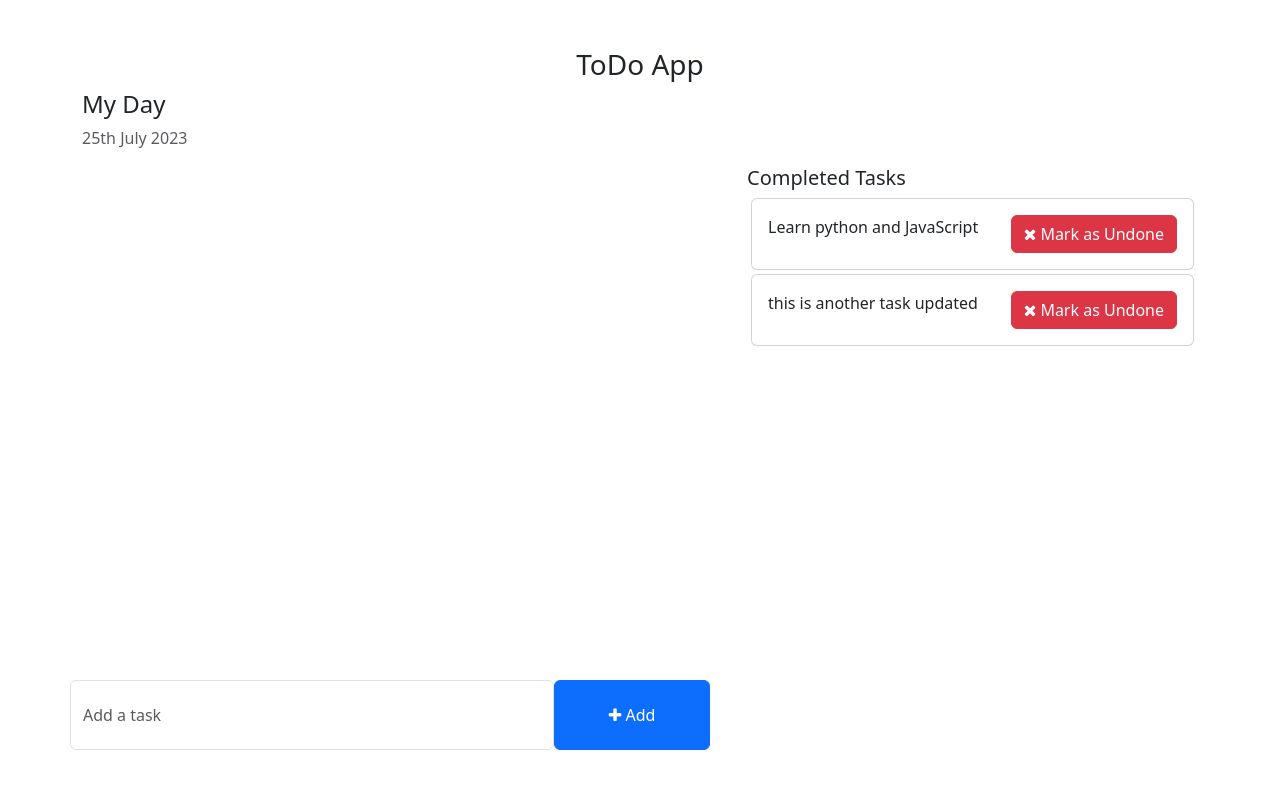
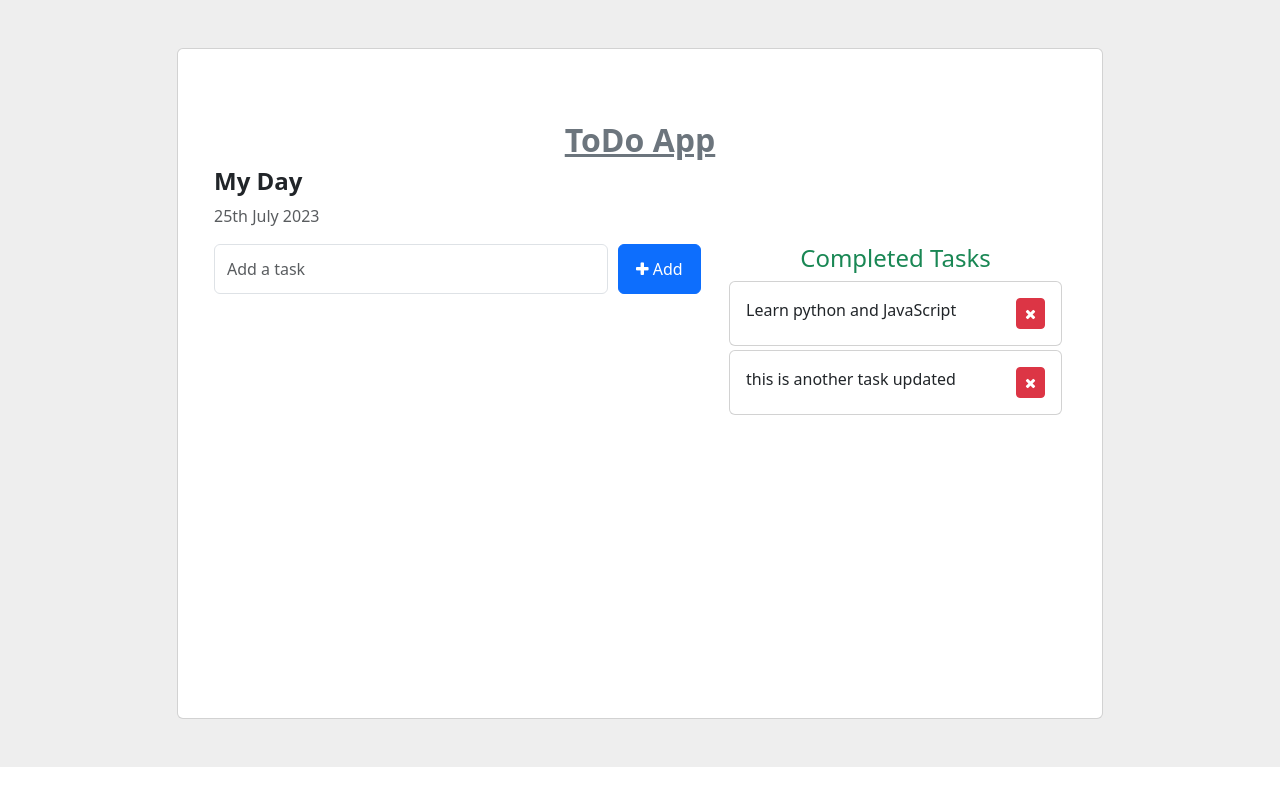
Before and after one commit to Shovon-Mufrid/ToDo-List-Daily-Tasks, a Django app: page / in a window 1280 px wide. Run offline with Django 4.2, Linux system fonts and the light colour scheme; data comes from the database, SQL or seed files in the repository; both versions use the stored data as it was after the commit.

Commit message:
Task Format

```diff
--- a/templates/home.html
+++ b/templates/home.html
@@ -1,53 +1,115 @@
 <!DOCTYPE html>
 <html lang="en">
   <head>
-    <meta charset="UTF-8">
-    <meta http-equiv="X-UA-Compatible" content="IE=edge">
-    <meta name="viewport" content="width=device-width, initial-scale=1.0">
+    <meta charset="UTF-8" />
+    <meta http-equiv="X-UA-Compatible" content="IE=edge" />
+    <meta name="viewport" content="width=device-width, initial-scale=1.0" />
     <title>TODO LIST - Home</title>
 
     <!-- Bootstrap -->
-    <link href="https://cdn.jsdelivr.net/npm/bootstrap@5.3.0-alpha1/dist/css/bootstrap.min.css" rel="stylesheet" integrity="sha384-GLhlTQ8iRABdZLl6O3oVMWSktQOp6b7In1Zl3/Jr59b6EGGoI1aFkw7cmDA6j6gD" crossorigin="anonymous">
-    <script src="https://cdn.jsdelivr.net/npm/bootstrap@5.3.0-alpha1/dist/js/bootstrap.bundle.min.js" integrity="sha384-w76AqPfDkMBDXo30jS1Sgez6pr3x5MlQ1ZAGC+nuZB+EYdgRZgiwxhTBTkF7CXvN" crossorigin="anonymous"></script>
+    <link
+      href="https://cdn.jsdelivr.net/npm/bootstrap@5.3.0-alpha1/dist/css/bootstrap.min.css"
+      rel="stylesheet"
+      integrity="sha384-GLhlTQ8iRABdZLl6O3oVMWSktQOp6b7In1Zl3/Jr59b6EGGoI1aFkw7cmDA6j6gD"
+      crossorigin="anonymous"
+    />
+    <script
+      src="https://cdn.jsdelivr.net/npm/bootstrap@5.3.0-alpha1/dist/js/bootstrap.bundle.min.js"
+      integrity="sha384-w76AqPfDkMBDXo30jS1Sgez6pr3x5MlQ1ZAGC+nuZB+EYdgRZgiwxhTBTkF7CXvN"
+      crossorigin="anonymous"
+    ></script>
     <!-- Font Awesome Icons -->
-    <link rel="stylesheet" href="https://cdnjs.cloudflare.com/ajax/libs/font-awesome/4.7.0/css/font-awesome.min.css">
+    <link
+      rel="stylesheet"
+      href="https://cdnjs.cloudflare.com/ajax/libs/font-awesome/4.7.0/css/font-awesome.min.css"
+    />
 
     <style>
-        .form-control{
-        padding: 1.375rem .75rem !important;
+      .form-control {
+        padding: 1.375rem 0.75rem !important;
       }
     </style>
   </head>
   <body>
+    <section class="vh-200" style="background-color: #eee">
+      <div class="container py-5">
+        <div class="row d-flex justify-content-center align-items-center h-100">
+          <div class="col col-lg-10 col-xl-10">
+            <div class="card rounded-2">
+              <div class="card-body p-4">
                 <div class="container">
-        <h3 class="pt-5 text-center">ToDo App</h3>
-        <div class="row">
-            <h4>My Day</h4>
+                  <h2 class="pt-5 text-center text-decoration-underline text-secondary"><b> ToDo App</b></h2>
+                  <div class="row " >
+                    <h4 class="text-dark"><b> My Day</b></h4>
                     <p class="text-muted">{% now "jS F Y" %}</p>
-            <div class="col-md-7 col-lg-7" style="height: 450px; overflow: scroll;">
+                    <div
+                      class="col-md-7 col-lg-7 "
+                      style="height: 450px; overflow: scroll;">
+                      <!-- To Do Form -->
+                      <form class="row row-cols-lg-auto g-3 justify-content align-items-center mb-4 pb-2" action="{% url 'addTask' %}" method="POST">
+                        {% csrf_token %}
+                        <div class="col-12">
+                            <div class="form-group">
+                            <span style="display: flex">
+                                <input
+                                type="text"
+                                name="task"
+                                class="form-control"
+                                placeholder="Add a task"
+                                style="width: 500px; height:50px; margin-right: 10px;"
+
+                                />
+                                <button
+                                type="submit"
+                                class="btn btn-primary"
+                                style="width: 100px; height:50px;"
+                                >
+                                <i class="fa fa-plus"></i> Add
+                                </button>
+                            </span>
+                            </div>
+                        </div>
+                      </form>
+
                       <!-- List of all the tasks for the day -->
                       {% for task in tasks %}
-                <div class="card m-1">
-                    <div class="card-body">
+                      <div class="card mb-3">
+                        <div class="card-body bg-light ">
                           {{ task.task }}
-                        <span style="position: relative; float: right;">
-                            <a href="{% url 'mark_as_done' task.pk %}" class="btn btn-success"><i class="fa fa-check"></i> Mark as Done</a>
-                            <a href="{% url 'delete_task' task.id %}" class="btn btn-danger"><i class="fa fa-trash"></i></a>
-                            <a href="{% url 'edit_task' task.id %}" class="btn btn-primary"><i class="fa fa-pencil"></i></a>
+                          <span style="position: relative; float: right">
+                            <a
+                              href="{% url 'mark_as_done' task.pk %}"
+                              class="btn btn-success btn-sm"
+                              ><i class="fa fa-check"></i
+                            ></a>
+                            <a
+                              href="{% url 'delete_task' task.id %}"
+                              class="btn btn-danger btn-sm"
+                              ><i class="fa fa-trash"></i
+                            ></a>
+                            <a
+                              href="{% url 'edit_task' task.id %}"
+                              class="btn btn-primary btn-sm"
+                              ><i class="fa fa-pencil"></i
+                            ></a>
                           </span>
                         </div>
                       </div>
                       {% endfor %}
                     </div>
-            <div class="col-md-5 col-lg-5">
-                <h5>Completed Tasks</h5>
+                    <div class="col-md-5 col-lg-5" >
+                      <h4 class="text-center text-success">Completed Tasks</h4>
                       <!-- List of all the tasks that have completed -->
                       {% for task in completed_tasks %}
-                <div class="card m-1">
+                      <div class="card m-1" >
                         <div class="card-body">
                           {{ task.task }}
-                        <span style="position: relative; float: right;">
-                            <a href="{% url 'mark_as_undone' task.pk %}" class="btn btn-danger"><i class="fa fa-times"></i> Mark as Undone</a>
+                          <span style="position: relative; float: right">
+                            <a
+                              href="{% url 'mark_as_undone' task.pk %}"
+                              class="btn btn-danger btn-sm"
+                              ><i class="fa fa-times"></i></a
+                            >
                           </span>
                         </div>
                       </div>
@@ -55,19 +117,43 @@
                     </div>
                   </div>
                   <div class="row">
-            <div class="col-md-6 col-lg-6 p-0" style="position: absolute; bottom: 50px;">
-                <!-- To Do Form -->
-                <form action="{% url 'addTask' %}" method="POST">
+                    <div
+                      class="col-md-6 col-lg-6 p-0"
+                      style="position: absolute; bottom: 50px"
+                    >
+
+                      <!-- <form class="row row-cols-lg-auto g-3 justify-content-center align-items-center mb-4 pb-2" action="{% url 'addTask' %}" method="POST">
                         {% csrf_token %}
+                        <div class="col-12">
                             <div class="form-group">
-                        <span style="display: flex;">
-                            <input type="text" name="task" class="form-control" placeholder="Add a task">
-                            <button type="submit" class="btn btn-primary" style="width: 200px;"><i class="fa fa-plus"></i> Add</button>
+                            <span style="display: flex">
+                                <input
+                                type="text"
+                                name="task"
+                                class="form-control"
+                                placeholder="Add a task"
+                                style="width: 300px; height:50px; margin-right: 10px;"
+
+                                />
+                                <button
+                                type="submit"
+                                class="btn btn-primary"
+                                style="width: 100px; height:50px;"
+                                >
+                                <i class="fa fa-plus"></i> Add
+                                </button>
                             </span>
                             </div>
-                </form>
+                        </div>
+                      </form> -->
                     </div>
                   </div>
                 </div>
+              </div>
+            </div>
+          </div>
+        </div>
+      </div>
+    </section>
   </body>
 </html>
--- a/todo_main/views.py
+++ b/todo_main/views.py
@@ -10,3 +10,4 @@ def home(request):
         'completed_tasks': completed_tasks,
     }
     return render(request, 'home.html', context)
+    # return render(request, 'task.html', context)
```
Also changed, not shown: db.sqlite3, templates/task.html (deleted). Lines whose indentation alone changed are shown as unchanged.
